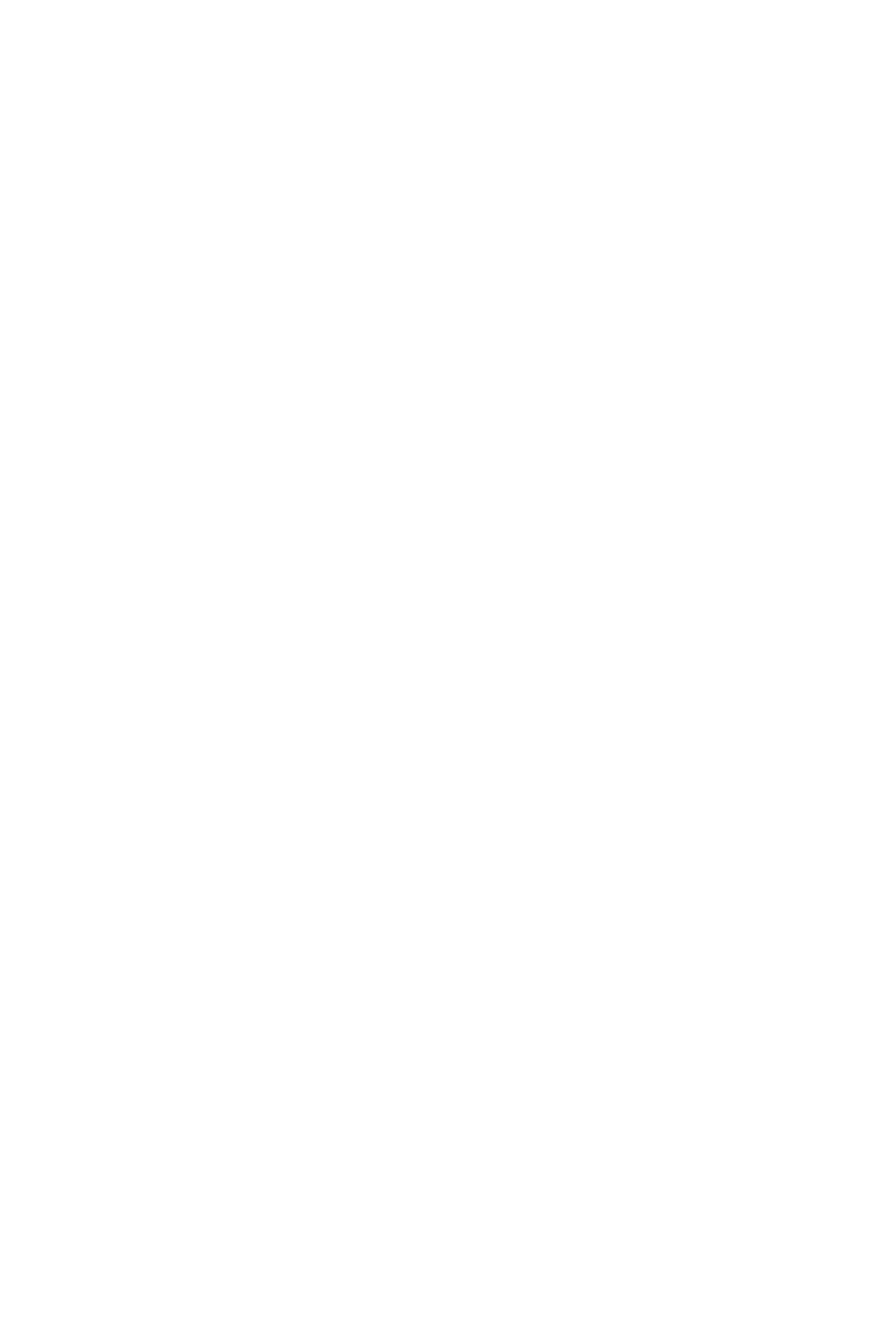
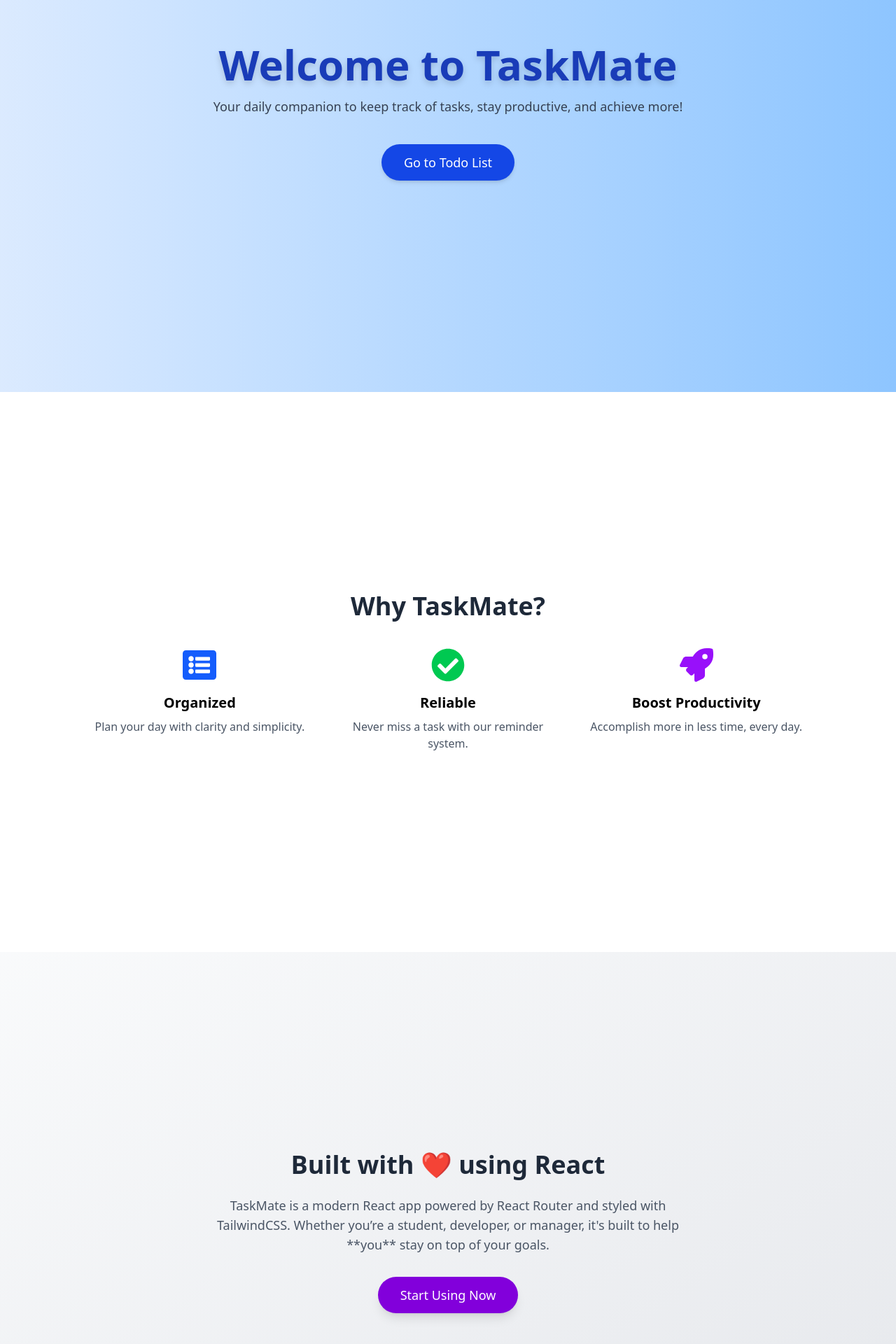
Before and after one commit to jenasuraj/TaskMate, a React (Vite) app: page / in a window 1280 px wide. Shown: the part 240-2160 px from the top of the page at 70% size. Before the commit the page ends 800 px from the top, so only its background shows below. Built offline with nearby package versions, Linux system fonts and the light colour scheme.

Commit message:
feat: home-ui completed

```diff
--- a/package.json
+++ b/package.json
@@ -13,6 +13,7 @@
     "@tailwindcss/vite": "^4.1.11",
     "react": "^19.1.0",
     "react-dom": "^19.1.0",
+    "react-icons": "^5.5.0",
     "react-router-dom": "^7.7.1"
   },
   "devDependencies": {
--- a/src/components/Home.jsx
+++ b/src/components/Home.jsx
@@ -1,16 +1,64 @@
-//to be handled by suraj
-
-import React from 'react'
+import React from 'react';
 import { useNavigate } from 'react-router-dom';
+import { FaCheckCircle, FaListAlt, FaRocket } from 'react-icons/fa';
 
 const Home = () => {
   const navigate = useNavigate();
+
   return (
     <div>
-      <h1 className='text-4xl font-bold text-blue-600'>Welcome</h1>
-      <button onClick={() => navigate('/todolist')}>Go to Todo List</button>
+      {/* Section 1 - Hero */}
+      <section className="h-screen bg-gradient-to-r from-blue-100 to-blue-300 flex flex-col items-center justify-center px-6 text-center">
+        <h1 className="text-6xl font-bold text-blue-800 mb-4 drop-shadow-lg">Welcome to TaskMate</h1>
+        <p className="text-lg text-gray-700 max-w-2xl mb-6">
+          Your daily companion to keep track of tasks, stay productive, and achieve more!
+        </p>
+        <button
+          onClick={() => navigate('/todolist')}
+          className="mt-4 px-8 py-3 bg-blue-700 text-white text-lg rounded-full shadow-md hover:bg-blue-800 transition-all"
+        >
+          Go to Todo List
+        </button>
+      </section>
+
+      {/* Section 2 - Benefits */}
+      <section className="h-screen bg-white flex flex-col items-center justify-center px-6 text-center">
+        <h2 className="text-4xl font-semibold text-gray-800 mb-10">Why TaskMate?</h2>
+        <div className="grid grid-cols-1 md:grid-cols-3 gap-10 max-w-5xl">
+          <div className="flex flex-col items-center">
+            <FaListAlt className="text-blue-600 text-5xl mb-4" />
+            <h3 className="text-xl font-semibold">Organized</h3>
+            <p className="text-gray-600 mt-2">Plan your day with clarity and simplicity.</p>
+          </div>
+          <div className="flex flex-col items-center">
+            <FaCheckCircle className="text-green-500 text-5xl mb-4" />
+            <h3 className="text-xl font-semibold">Reliable</h3>
+            <p className="text-gray-600 mt-2">Never miss a task with our reminder system.</p>
+          </div>
+          <div className="flex flex-col items-center">
+            <FaRocket className="text-purple-600 text-5xl mb-4" />
+            <h3 className="text-xl font-semibold">Boost Productivity</h3>
+            <p className="text-gray-600 mt-2">Accomplish more in less time, every day.</p>
+          </div>
+        </div>
+      </section>
+
+      {/* Section 3 - About / Features */}
+      <section className="h-screen bg-gradient-to-br from-gray-50 to-gray-200 flex flex-col items-center justify-center px-6 text-center">
+        <h2 className="text-4xl font-bold text-gray-800 mb-6">Built with ❤️ using React</h2>
+        <p className="text-lg text-gray-600 max-w-2xl">
+          TaskMate is a modern React app powered by React Router and styled with TailwindCSS.
+          Whether you’re a student, developer, or manager, it's built to help **you** stay on top of your goals.
+        </p>
+        <button
+          onClick={() => navigate('/todolist')}
+          className="mt-8 px-8 py-3 bg-purple-700 text-white rounded-full text-lg hover:bg-purple-800 transition-all shadow-lg"
+        >
+          Start Using Now
+        </button>
+      </section>
     </div>
-  )
-}
+  );
+};
 
-export default Home
+export default Home;
```
Also changed, not shown: 1 other file (tests, documents, lock files or other folders).
